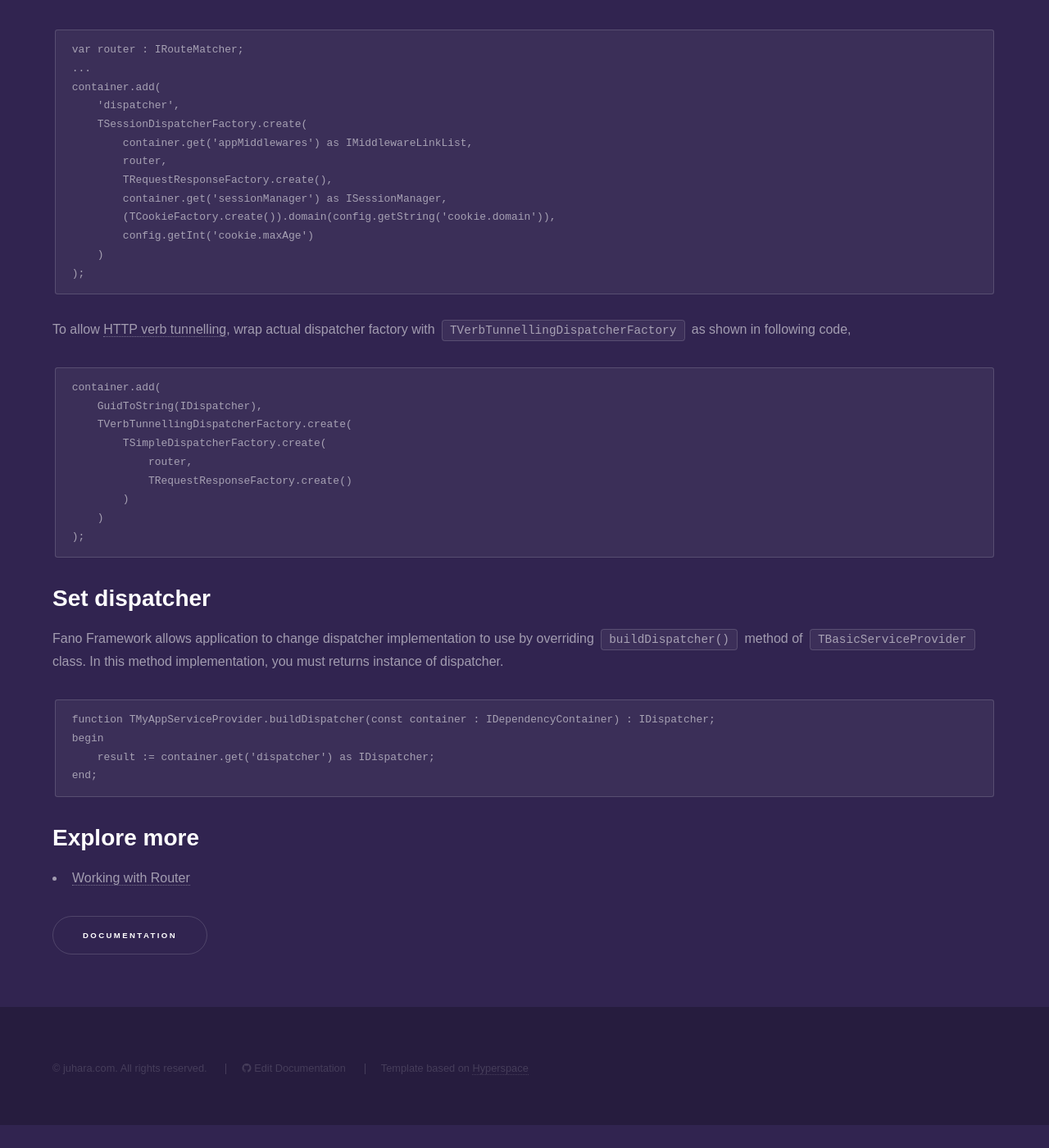
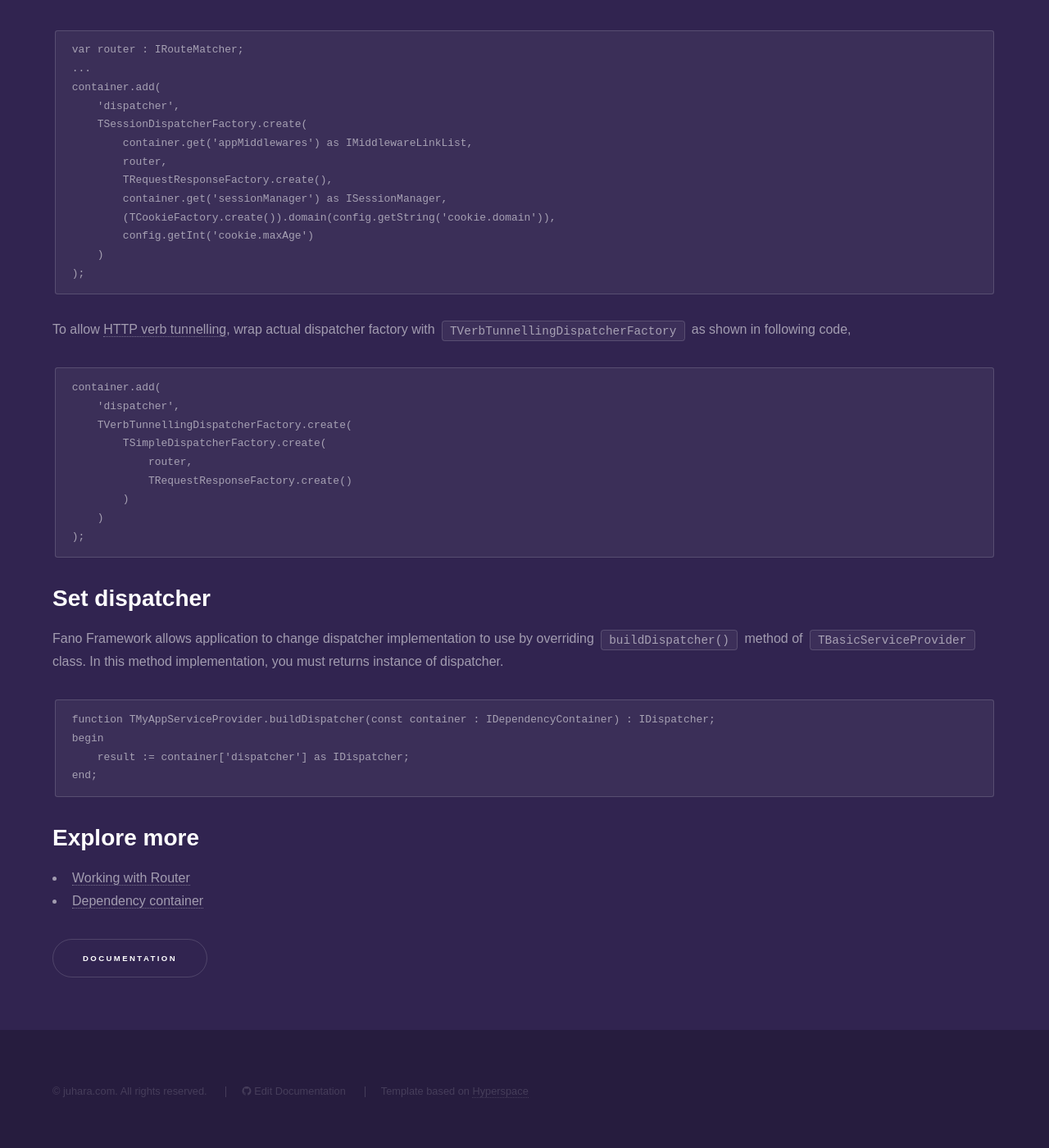
Before and after one commit to fanoframework/fanoframework.github.io, a Jekyll site: the page built from dispatcher/index.md, in a window 1280 px wide and 1400 px high, scrolled down 2137 px. Shown: the whole window at 82% size. Built offline with Jekyll 4.4.1, drawn with Linux system fonts in a browser that asks for light colours; our own code applies the rules of GitHub Pages for plain Markdown files; before the commit the page ends 3509 px from its top, so only the background shows below that; some of the changed text lies outside the part shown.

Commit message:
Improve dispatcher content docs

````diff
--- a/dispatcher/index.md
+++ b/dispatcher/index.md
@@ -59,7 +59,7 @@
 );
 ```
 
-For creating basic dispatcher with middleware support, you need to pass instance of `IMiddlewareLinkList` instance. Please read [Middlewares](/middlewares) for more information.
+For creating basic dispatcher with middleware support, you need to pass instance of `IMiddlewareLinkList` instance. Please read [Middlewares](/middlewares) for more information. `container` is an instance of `IDependencyContainer`. Read [Dependency Container](/dependency-container) for more informations.
 
 ```
 var router : IRouteMatcher;
@@ -96,7 +96,7 @@
 
 ```
 container.add(
-    GuidToString(IDispatcher),
+    'dispatcher',
     TVerbTunnellingDispatcherFactory.create(
         TSimpleDispatcherFactory.create(
             router,
@@ -114,10 +114,11 @@
 ```
 function TMyAppServiceProvider.buildDispatcher(const container : IDependencyContainer) : IDispatcher;
 begin
-    result := container.get('dispatcher') as IDispatcher;
+    result := container['dispatcher'] as IDispatcher;
 end;
 ```
 
 ## Explore more
 
 - [Working with Router](/working-with-router)
+- [Dependency container](/dependency-container)
````
